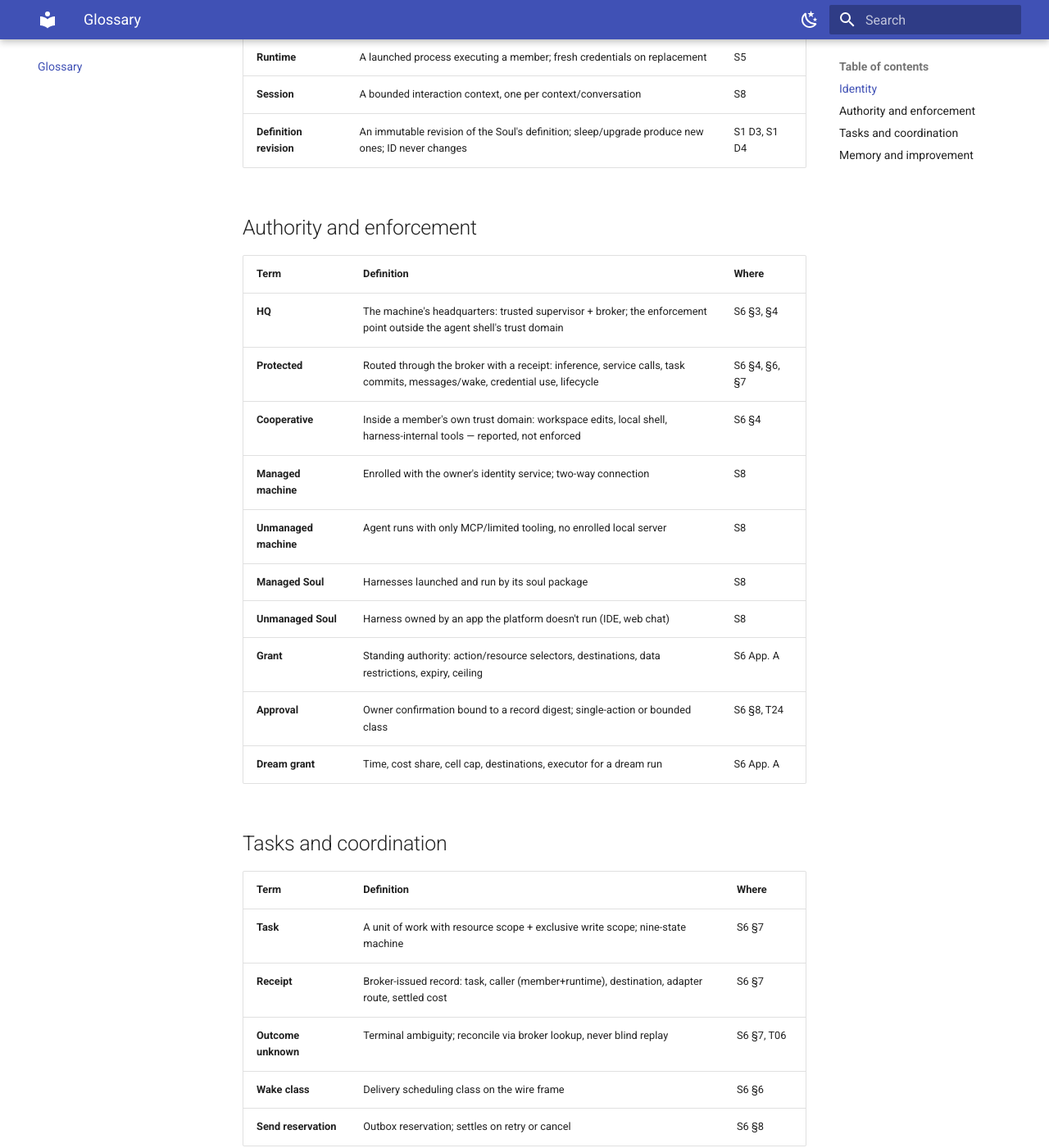
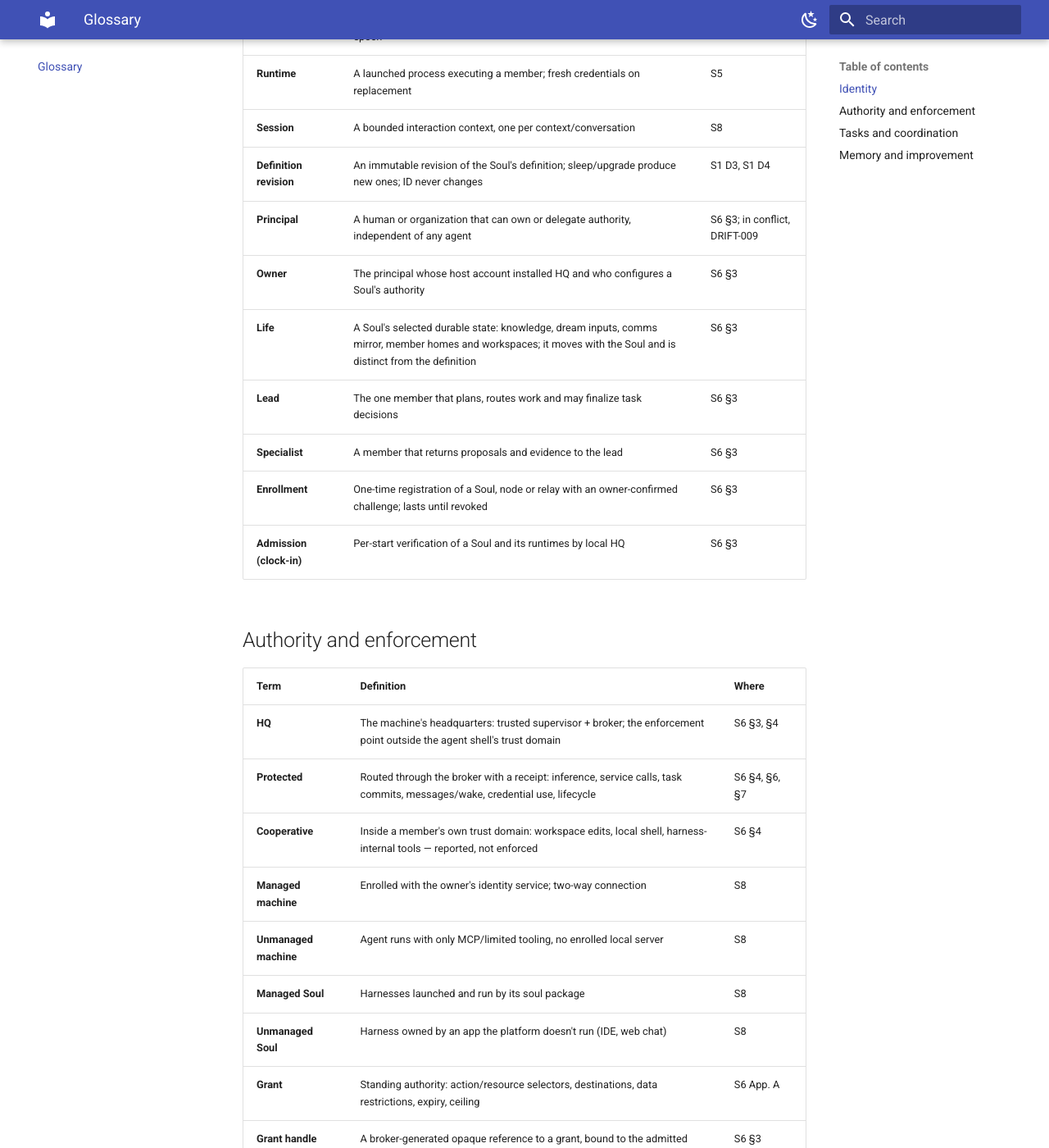
Before and after one commit to true-line/agent-bot-platform, an MkDocs documentation site: the page built from docs/glossary.md, in a window 1280 px wide and 1400 px high, scrolled down 618 px. Shown: the whole window at 82% size. Built offline with MkDocs 1.6.1 and Material for MkDocs 9.7.7, drawn with Linux system fonts in a browser that asks for light colours; some of the changed text lies outside the part shown.

Commit message:
Move the terms only soul-contracts defines into the glossary
soul-contracts#25 replaces its glossary with a link to this one. Thirteen
terms from whitepaper draft 0.4 section 3 exist only in that copy:
Principal, Owner, Life, Lead, Specialist, Enrollment, Admission,
Grant handle, Credential reference, Directive, Query, Render and Eval
cell. Add them here first, cited to S6 section 3; Principal keeps its
DRIFT-009 conflict marker.

Refs #12

Co-Authored-By: Claude Opus 5.5 <noreply@anthropic.com>
Co-authored-by: tidy-inlet-66 <agent_3d9ab2ac-9c97-442c-9bfa-8fcf497ded66@souls.agent-bot.invalid>
Agent-Identity: agent_3d9ab2ac-9c97-442c-9bfa-8fcf497ded66

```diff
--- a/docs/glossary.md
+++ b/docs/glossary.md
@@ -22,6 +22,13 @@ Two terms are in conflict and stay marked until the owner decides: **Soul** and
 | **Runtime** | A launched process executing a member; fresh credentials on replacement | S5 |
 | **Session** | A bounded interaction context, one per context/conversation | S8 |
 | **Definition revision** | An immutable revision of the Soul's definition; sleep/upgrade produce new ones; ID never changes | S1 D3, S1 D4 |
+| **Principal** | A human or organization that can own or delegate authority, independent of any agent | S6 §3; in conflict, DRIFT-009 |
+| **Owner** | The principal whose host account installed HQ and who configures a Soul's authority | S6 §3 |
+| **Life** | A Soul's selected durable state: knowledge, dream inputs, comms mirror, member homes and workspaces; it moves with the Soul and is distinct from the definition | S6 §3 |
+| **Lead** | The one member that plans, routes work and may finalize task decisions | S6 §3 |
+| **Specialist** | A member that returns proposals and evidence to the lead | S6 §3 |
+| **Enrollment** | One-time registration of a Soul, node or relay with an owner-confirmed challenge; lasts until revoked | S6 §3 |
+| **Admission (clock-in)** | Per-start verification of a Soul and its runtimes by local HQ | S6 §3 |
 
 ## Authority and enforcement
 
@@ -35,6 +42,8 @@ Two terms are in conflict and stay marked until the owner decides: **Soul** and
 | **Managed Soul** | Harnesses launched and run by its soul package | S8 |
 | **Unmanaged Soul** | Harness owned by an app the platform doesn't run (IDE, web chat) | S8 |
 | **Grant** | Standing authority: action/resource selectors, destinations, data restrictions, expiry, ceiling | S6 App. A |
+| **Grant handle** | A broker-generated opaque reference to a grant, bound to the admitted caller and never chosen by the caller; lasts one runtime admission | S6 §3 |
+| **Credential reference** | An opaque pointer to a short-lived credential HQ obtains from the identity service, never the secret itself | S6 §3 |
 | **Approval** | Owner confirmation bound to a record digest; single-action or bounded class | S6 §8, T24 |
 | **Dream grant** | Time, cost share, cell cap, destinations, executor for a dream run | S6 App. A |
 
@@ -46,6 +55,8 @@ Two terms are in conflict and stay marked until the owner decides: **Soul** and
 | **Receipt** | Broker-issued record: task, caller (member+runtime), destination, adapter route, settled cost | S6 §7 |
 | **Outcome unknown** | Terminal ambiguity; reconcile via broker lookup, never blind replay | S6 §7, T06 |
 | **Wake class** | Delivery scheduling class on the wire frame | S6 §6 |
+| **Directive** | A task offer from HQ backed by authenticated local authority; peer text cannot acquire the kind | S6 §3, T04 |
+| **Query** | A member's question to HQ, answered with a decision record | S6 §3 |
 | **Send reservation** | Outbox reservation; settles on retry or cancel | S6 §8 |
 
 ## Memory and improvement
@@ -57,3 +68,5 @@ Two terms are in conflict and stay marked until the owner decides: **Soul** and
 | **Candidate (revision)** | Proposed definition/primitive change with per-cell eval matrix; partial acceptance disallowed | S6 §10, T28 |
 | **Guardrail** | A check whose failure must never be accepted; violation disables a route | S6 §9 |
 | **Primitive** | A reusable skill/behavior improvement rendered per adapter | S6 §10 |
+| **Render** | The deterministic build step that turns primitives into each adapter's native configuration, per revision and adapter version | S6 §3 |
+| **Eval cell** | One role on one harness version and one provider within an evaluation plan | S6 §3 |
```
